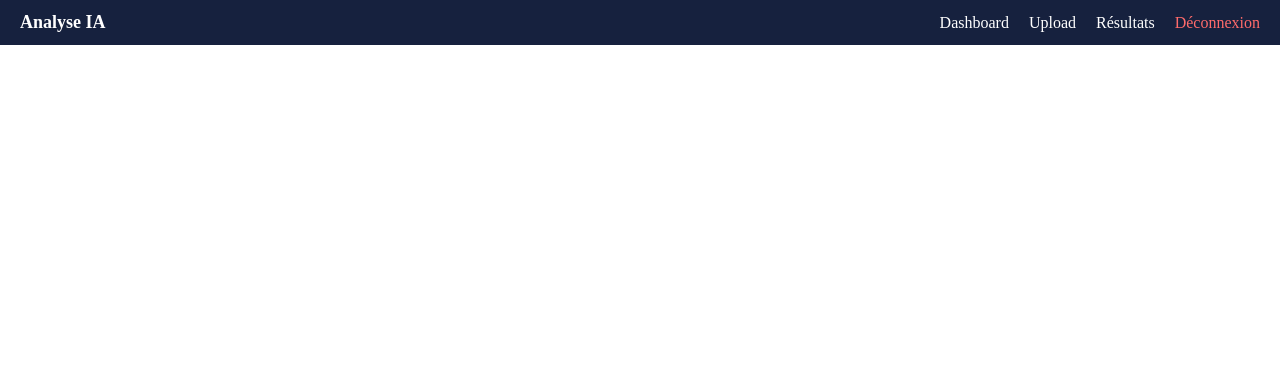
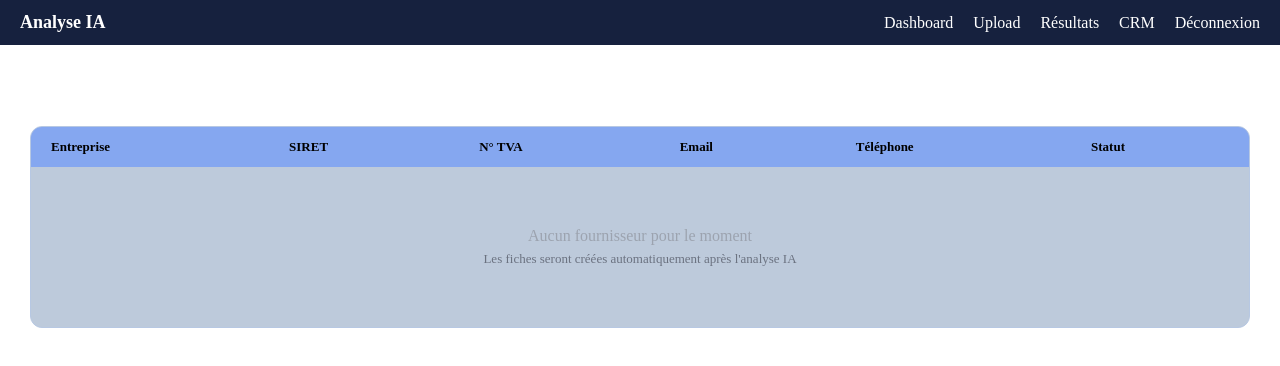
Before and after one commit to tete784/GROUPE-29-HACKATHON-MIA, a React (Vite) app in the folder front/: page /crm in a window 1280 px wide. Shown: the top 366 px of the page. Built offline with nearby package versions, Linux system fonts and the light colour scheme.

Commit message:
Ajout CRM & correction

```diff
--- a/front/src/App.jsx
+++ b/front/src/App.jsx
@@ -3,6 +3,7 @@ import LoginPage from './pages/LoginPage'
 import UploadPage from './pages/UploadPage'
 import ResultPage from './pages/ResultPage'
 import DashboardPage from './pages/DashboardPage'
+import CRM from './pages/CRM'
 import Navbar from './components/Navbar'
 
 function Layout({ children }) {
@@ -26,6 +27,7 @@ function App() {
           <Route path="/dashboard" element={<DashboardPage />} />
           <Route path="/upload" element={<UploadPage />} />
           <Route path="/result" element={<ResultPage />} />
+          <Route path="/crm" element={<CRM />} />
         </Routes>
       </Layout>
     </BrowserRouter>
--- a/front/src/components/Navbar.jsx
+++ b/front/src/components/Navbar.jsx
@@ -16,7 +16,8 @@ function Navbar() {
         <Link to="/dashboard" style={{ color: 'white', textDecoration: 'none' }}>Dashboard</Link>
         <Link to="/upload" style={{ color: 'white', textDecoration: 'none' }}>Upload</Link>
         <Link to="/result" style={{ color: 'white', textDecoration: 'none' }}>Résultats</Link>
-        <Link to="/" style={{ color: '#ff6b6b', textDecoration: 'none' }}>Déconnexion</Link>
+        <Link to="/crm" style={{ color: 'white', textDecoration: 'none' }}>CRM</Link>
+        <Link to="/" style={{ color: 'white', textDecoration: 'none' }}>Déconnexion</Link>
       </div>
     </nav>
   )
--- /dev/null
+++ b/front/src/pages/CRM.jsx
@@ -0,0 +1,60 @@
+export default function CRM() {
+  const fournisseurs = []
+
+  return (
+    <div style={{ padding: '30px', color: 'white' }}>
+      <div style={{ display: 'flex', justifyContent: 'space-between', alignItems: 'center', marginBottom: '24px' }}>
+        <div>
+          <h1 style={{ fontSize: '24px', fontWeight: 'bold' }}>CRM Fournisseurs</h1>
+        </div>
+      </div>
+
+      <div style={{ backgroundColor: '#bdcadb', border: '1px solid #b7c8e3', borderRadius: '12px', overflow: 'hidden' }}>
+        <table style={{ width: '100%', borderCollapse: 'collapse', textAlign: 'left' }}>
+          <thead>
+            <tr style={{ backgroundColor: '#85a7f0', color: '#000000', fontSize: '13px' }}>
+              <th style={{ padding: '12px 20px' }}>Entreprise</th>
+              <th style={{ padding: '12px 20px' }}>SIRET</th>
+              <th style={{ padding: '12px 20px' }}>N° TVA</th>
+              <th style={{ padding: '12px 20px' }}>Email</th>
+              <th style={{ padding: '12px 20px' }}>Téléphone</th>
+              <th style={{ padding: '12px 20px' }}>Statut</th>
+            </tr>
+          </thead>
+          <tbody>
+            {fournisseurs.length === 0 ? (
+              <tr>
+                <td colSpan="7" style={{ padding: '60px 20px', textAlign: 'center' }}>
+                  <p style={{ color: '#9ca3af', fontSize: '16px', fontWeight: '500' }}>Aucun fournisseur pour le moment</p>
+                  <p style={{ color: '#6b7280', fontSize: '13px', marginTop: '6px' }}>Les fiches seront créées automatiquement après l'analyse IA</p>
+                </td>
+              </tr>
+            ) : (
+              fournisseurs.map((f) => (
+                <tr key={f.id} style={{ borderTop: '1px solid #374151' }}>
+                  <td style={{ padding: '14px 20px', fontWeight: '500' }}>{f.nom}</td>
+                  <td style={{ padding: '14px 20px', color: '#d1d5db' }}>{f.siret}</td>
+                  <td style={{ padding: '14px 20px', color: '#d1d5db' }}>{f.tva}</td>
+                  <td style={{ padding: '14px 20px', color: '#d1d5db' }}>{f.email}</td>
+                  <td style={{ padding: '14px 20px', color: '#d1d5db' }}>{f.telephone}</td>
+                  <td style={{ padding: '14px 20px' }}>
+                    <span style={{
+                      padding: '4px 10px',
+                      borderRadius: '20px',
+                      fontSize: '12px',
+                      fontWeight: '500',
+                      backgroundColor: f.statut === 'Actif' ? 'rgba(34,197,94,0.2)' : 'rgba(239,68,68,0.2)',
+                      color: f.statut === 'Actif' ? '#4ade80' : '#f87171'
+                    }}>
+                      {f.statut}
+                    </span>
+                  </td>
+                </tr>
+              ))
+            )}
+          </tbody>
+        </table>
+      </div>
+    </div>
+  )
+}
```
